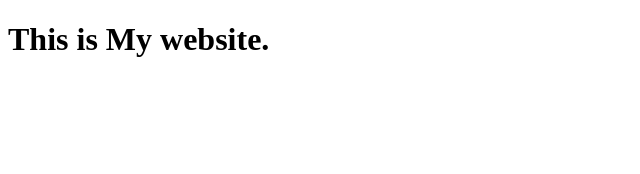
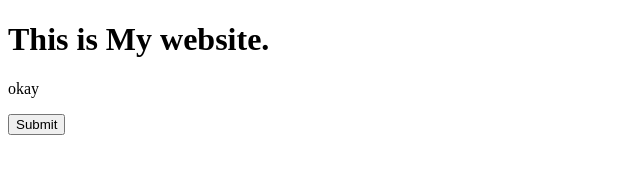
Before and after one commit to Zannattt/MyPortfolio, a plain HTML site: page index.html in a window 1280 px wide. Shown: the whole page, without its empty margins (0-640 px from the left). Drawn offline with Linux system fonts and the light colour scheme.

Commit message:
added a button

```diff
--- a/index.html
+++ b/index.html
@@ -7,5 +7,9 @@
 </head>
 <body>
     <h1>This is My website.</h1>
+    <p>okay</p>
+    <div>
+        <button>Submit</button>
+    </div>
 </body>
 </html>
```
